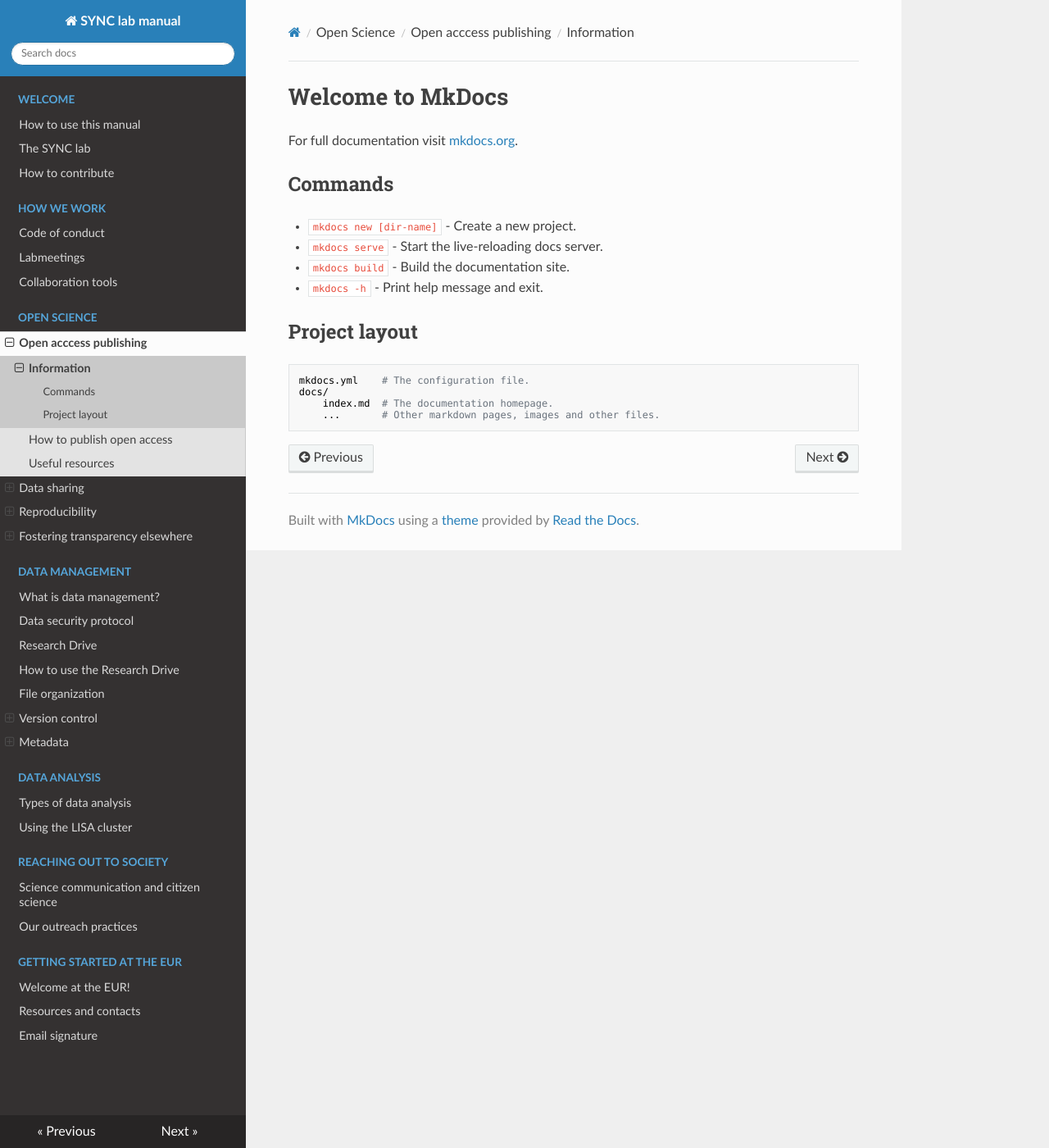
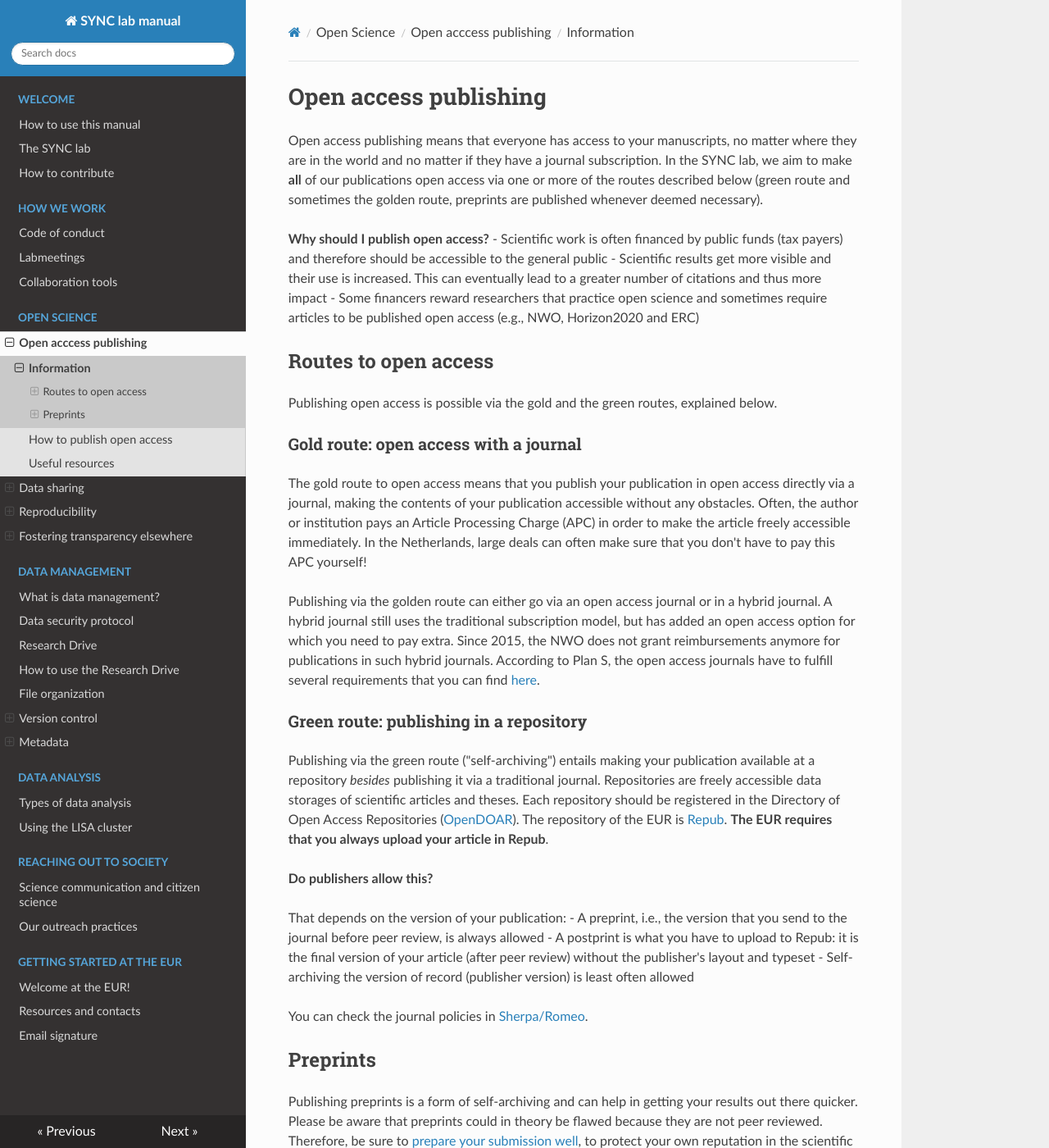
Before and after one commit to eur-synclab/eur-synclab.github.io, an MkDocs documentation site: the page built from docs/open-science/open-access-info.md, in a window 1280 px wide and 1400 px high. Shown: the whole window at 82% size. Built offline with MkDocs 1.6.1, drawn with Linux system fonts in a browser that asks for light colours; nearby versions of some CDN libraries; some of the changed text lies outside the part shown.

Commit message:
First version of open access info

```diff
--- a/docs/open-science/open-access-info.md
+++ b/docs/open-science/open-access-info.md
@@ -1,17 +1,62 @@
-# Welcome to MkDocs
+# Open access publishing
 
-For full documentation visit [mkdocs.org](https://www.mkdocs.org).
+Open access publishing means that everyone has access to your manuscripts, no matter where they are in the world and no matter if they have a journal subscription. In the SYNC lab, we aim to make **all** of our publications open access via one or more of the routes described below
+(green route and sometimes the golden route, preprints are published whenever deemed necessary).
 
-## Commands
+**Why should I publish open access?**
+- Scientific work is often financed by public funds (tax payers) and therefore should be accessible to the general public
+- Scientific results get more visible and their use is increased. This can eventually lead to a greater number of citations and thus more impact
+- Some financers reward researchers that practice open science and sometimes require articles to be published open access (e.g., NWO, Horizon2020 and ERC)
 
-* `mkdocs new [dir-name]` - Create a new project.
-* `mkdocs serve` - Start the live-reloading docs server.
-* `mkdocs build` - Build the documentation site.
-* `mkdocs -h` - Print help message and exit.
 
-## Project layout
+## Routes to open access
 
-    mkdocs.yml    # The configuration file.
-    docs/
-        index.md  # The documentation homepage.
-        ...       # Other markdown pages, images and other files.
+Publishing open access is possible via the gold and the green routes, explained below.
+
+### Gold route: open access with a journal
+
+The gold route to open access means that you publish your publication in open access directly via a journal, making the contents of your publication accessible without any obstacles. Often, the author or institution pays an Article Processing Charge (APC) in order to make the article freely accessible immediately. In the Netherlands, large deals can often make sure that you don't have to pay this APC yourself!
+
+Publishing via the golden route can either go via an open access journal or in a hybrid journal. A hybrid journal still uses the traditional subscription model, but has added an open access option for which you need to pay extra. Since 2015, the NWO does not grant reimbursements anymore for publications in such hybrid journals. According to Plan S, the open access journals have to fulfill several requirements that you can find [here](https://www.coalition-s.org/implementation/).
+
+### Green route: publishing in a repository
+
+Publishing via the green route ("self-archiving") entails making your publication available at a repository *besides* publishing it via a traditional journal. Repositories are freely accessible data storages of scientific articles and theses. Each repository should be registered in the Directory of Open Access Repositories ([OpenDOAR](https://v2.sherpa.ac.uk/opendoar/)). The repository of the EUR is [Repub](https://repub.eur.nl/). **The EUR requires that you always upload your article in Repub**.
+
+**Do publishers allow this?**
+
+That depends on the version of your publication:
+- A preprint, i.e., the version that you send to the journal before peer review, is always allowed
+- A postprint is what you have to upload to Repub: it is the final version of your article (after peer review) without the publisher's layout and typeset
+- Self-archiving the version of record (publisher version) is least often allowed
+
+You can check the journal policies in [Sherpa/Romeo](http://sherpa.ac.uk/romeo/index.php).
+
+## Preprints
+Publishing preprints is a form of self-archiving and can help in getting your results out there quicker. Please be aware that preprints could in theory be flawed because they are not peer reviewed. Therefore, be sure to [prepare your submission well](https://help.osf.io/hc/en-us/articles/360019930493-Preprint-FAQs#how_should_i_prepare_for_submission), to protect your own reputation in the scientific community.
+
+### Why publish preprints?
+- **Speed**: Preprints are publicly readable and do not take long to publish (besides some checks on scientific content and ethical compliance). This means your impact is immediate!
+- **Greater reach/visibility**: because preprints are open access and many preprint servers are indexed by search engines (e.g., Google Scholar), the odds of reaching more people with your work increase. Some servers, such as bioRxiv, even tweet about all of their preprints.
+- **Feedback**: Another reason may be to get more input on your work: it is not the final version and is therefore already subject to change, so why not take advantage of that?
+- **Prevent scooping**: preprints are timestamped, so by posting it, you have established precedence!
+- **Individual benefits**: such as showing your productivity to the world, showing that you are open to feedback (i.e. open attitude), staking intellectual claims to the methods, results and ideas, etc.
+
+### Where to publish preprints?
+For example in OSF Preprints (not field specific, allows sharing supplementary files), or directly via BioRxiv, PsyArXiv or SocArXiv. You can even add a preprint on [ResearchGate](https://explore.researchgate.net/display/support/Preprints)! Choose whichever fits your topic and community best. A list of preprint servers hosted via OSF Preprints can be found **[here](https://osf.io/preprints/discover?subject=bepress%7CSocial%20and%20Behavioral%20Sciences)**.
+
+### Feedback and updating
+There are different ways researchers can give feedback on preprints:
+- In OSF preprints, you can use their tool Hypothes.is to annotate preprints, see their [help guide](https://help.osf.io/hc/en-us/articles/360019738554-annotate-a-preprint)
+- You can share contact information and send feedback to each other
+- Some servers offer comment functionalities (e.g., when logged in)
+- Use (academic) twitter
+
+What you do with feedback is completely up to you. If you want, you can **update** your preprint to a new version. However, note that **all versions are timestamped and retained**. Often new versions get a new identifier (DOI) and old versions cannot be removed! If your work gets published by a publisher, many preprint servers also offer the possibility to refer to the identifier (DOI) of your published work, so that readers of the preprint get a notification that they are not reading the most up-to-date version.
+
+### Do I always have to publish a preprint?
+Of course not: you determine when to publish a preprint. Reasons for publishing a preprint can be:
+- The journal in which you want to publish has too few open access options but you still want everyone to be able to read your findings
+- You want your work to be part of the scientific community fast
+- You are looking for more feedback on your work than just the feedback provided by peer review
+- You want to show how open science minded you are
```
